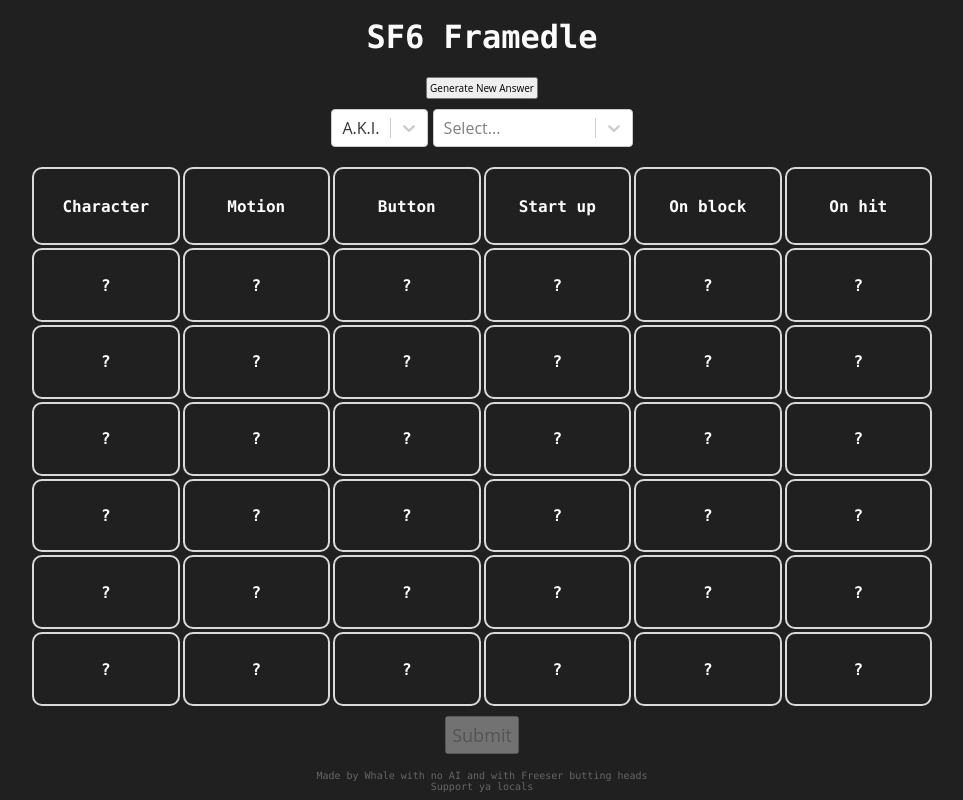
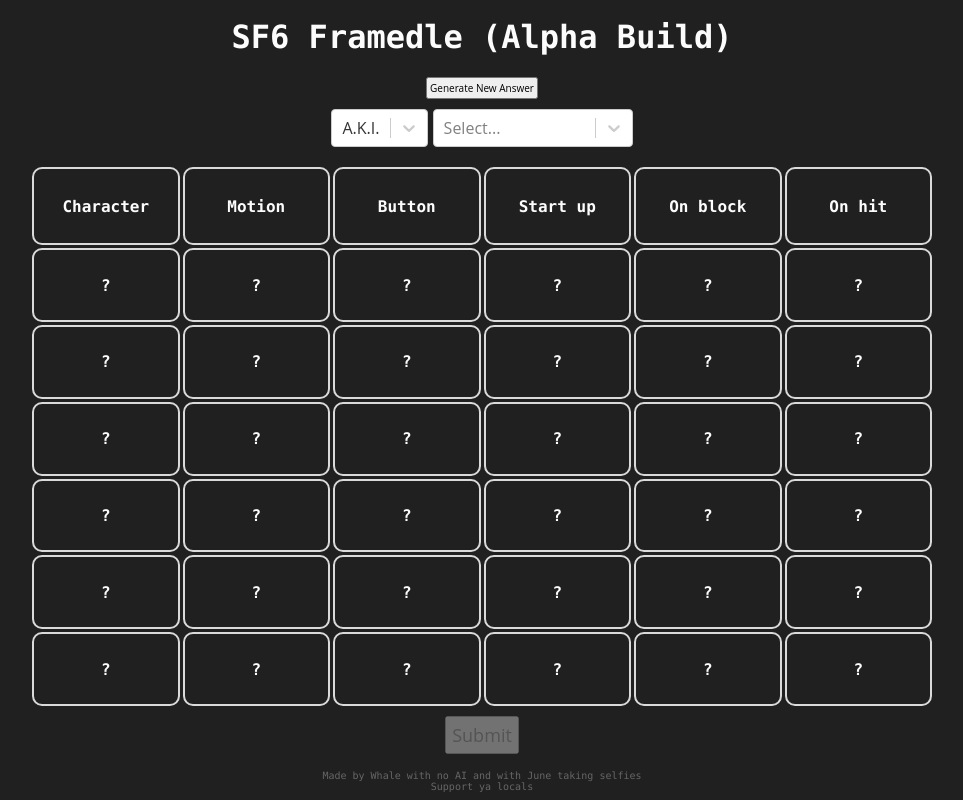
Before and after one commit to Fanderay/sf6framedle, a Next.js app: page / in a window 1280 px wide. Shown: the whole page, without its empty margins (158-1121 px from the left). Built offline with nearby package versions, Linux system fonts and the light colour scheme.

Commit message:
updated vollian to be better

```diff
--- a/app/page.tsx
+++ b/app/page.tsx
@@ -21,9 +21,11 @@
     "Dezza playing Resident Evil.",
     "Coffee fireball drive rushing.",
     "Dano hitting the delay round wave",
-    "Vollian collecting medals",
+    "Vollian wake up command grabbing",
     "Freeser butting heads",
     "June taking selfies",
+    "Noiscin cheering from the side line",
+    "Valerie beating me in tournament, what the fuck",
     "Chun fun burning out",
     "Bibek demon flipping",
     "LordP walking up and jabbing",
@@ -43,7 +45,7 @@
 
   return (
     <div className = "main">
-      <h1>SF6 Framedle</h1>
+      <h1>SF6 Framedle (Alpha Build)</h1>
 
       <Game/>
 
```
